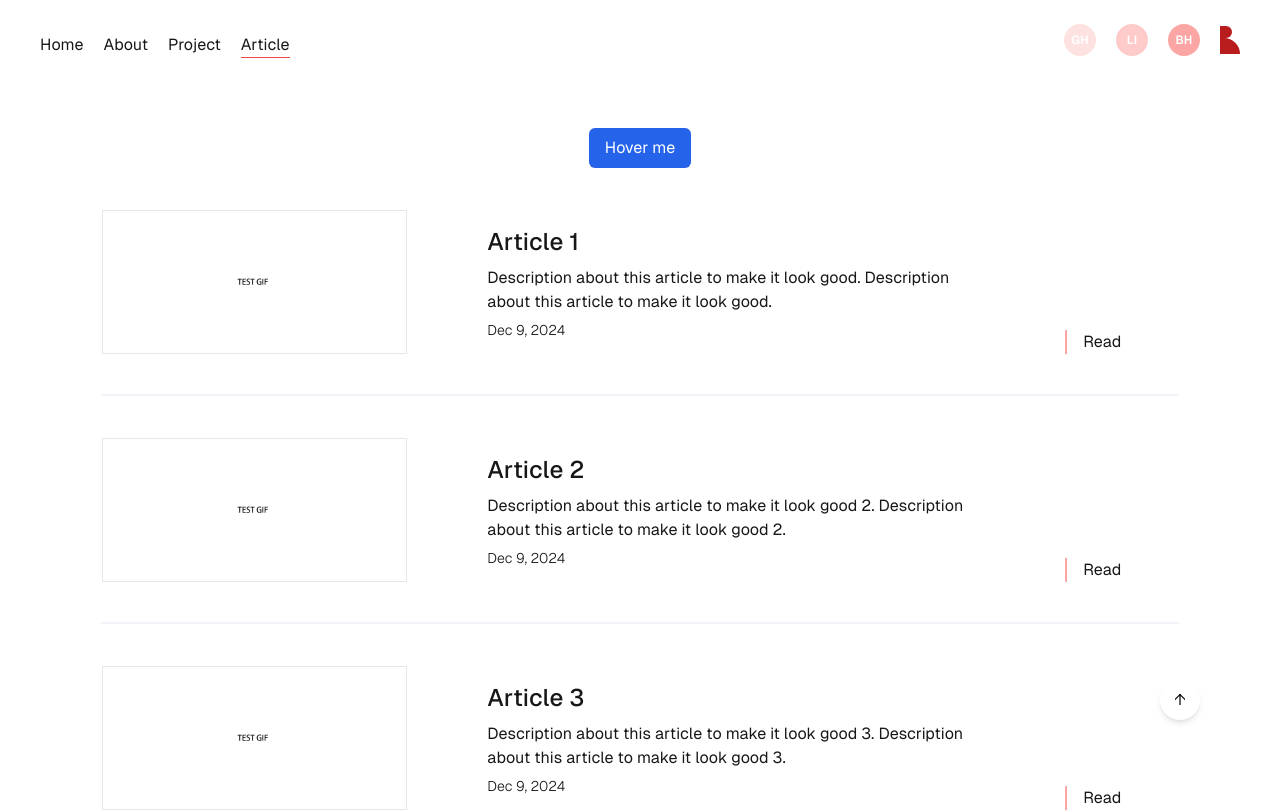
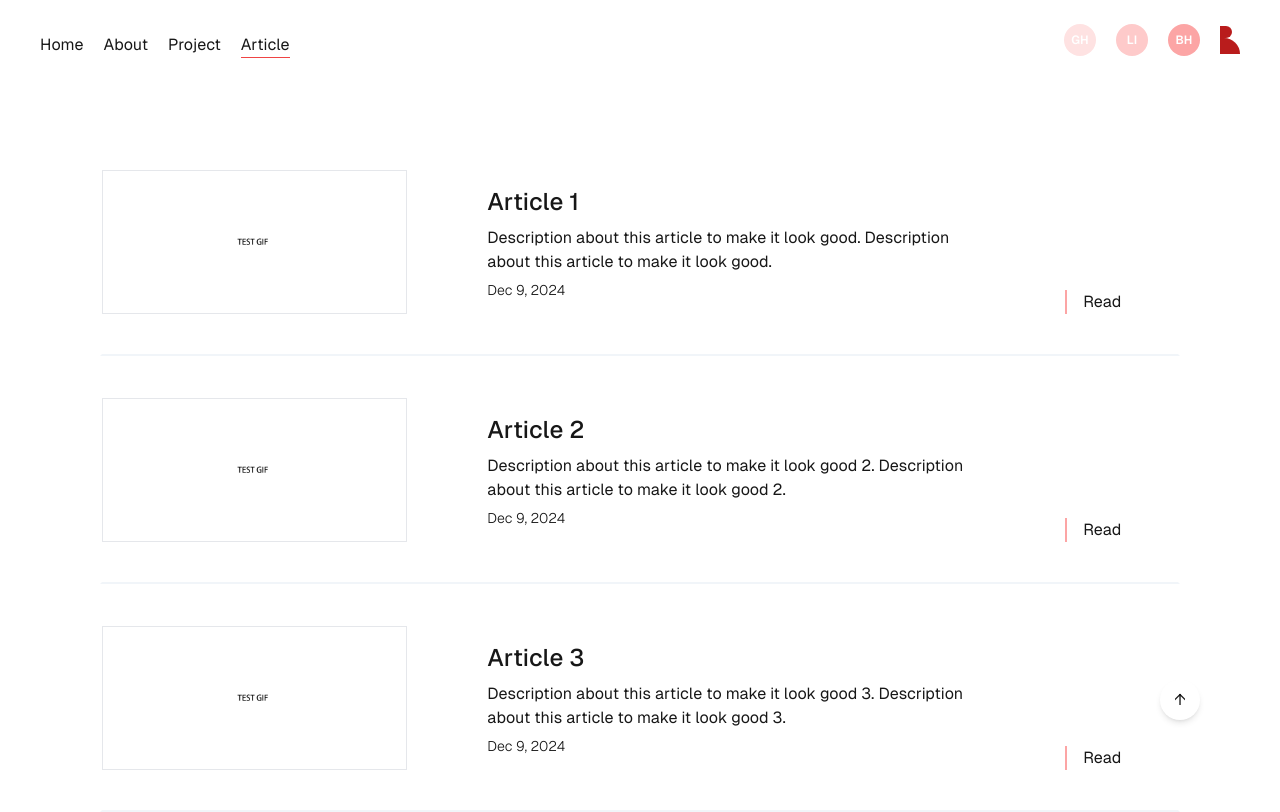
Before and after one commit to RubyTzu/test-playground, a Next.js app: page /article in a window 1280 px wide. Shown: the top 812 px of the page. Built offline with nearby package versions, Linux system fonts and the light colour scheme.

Commit message:
feat: modified hover image

```diff
--- a/app/(routes)/article/page.tsx
+++ b/app/(routes)/article/page.tsx
@@ -4,7 +4,6 @@ import { articleDatas } from "@/app/(data)/dummyData";
 import { Article } from "@/app/(data)/types";
 import { MainArticle } from "@/app/(ui)/article/MainArticle";
 import { SubArticle } from "@/app/(ui)/article/SubArticle";
-import { TestComponent } from "@/app/(ui)/shareComponent/TestComponent";
 
 export default function Page() {
 
@@ -13,7 +12,6 @@ const subArticleDatas = articleDatas.filter((article)=> article.isMain !== true)
 
   return (
     <>
-    <TestComponent />
       <div className="flex flex-col justify-start items-start w-full mb-32">
         {mainArticleDatas.map((articleData: Article) => {
           return <MainArticle key={articleData.id} articleData={articleData} />;
--- a/app/(ui)/shareComponent/TestComponent.tsx
+++ /dev/null
@@ -1,18 +0,0 @@
-"user client"
-import { motion } from "motion/react";
-import Image from "next/image";
-
-export const TestComponent = () => {
-    return (
-      <div className="relative group">
-        {/* Button */}
-        <motion.button whileHover={{ scale: 1.1 }} className="px-4 py-2 bg-blue-600 text-white rounded-md focus:outline-none">
-          Hover me
-        </motion.button>
-        {/* Image (hidden initially, appears on hover) */}
-        <motion.div className="absolute top-0 left-1/2 transform -translate-x-1/2 -translate-y-16 group-hover:translate-y-0 transition-all duration-300" initial={{ opacity: 0 }} whileHover={{ opacity: 1 }}>
-          <Image src="/images/TEST_JPG.jpg" alt="Image on Hover" width={1920} height={1080} className="h-36 w-64 border" />
-        </motion.div>
-      </div>
-    );
-}
```
